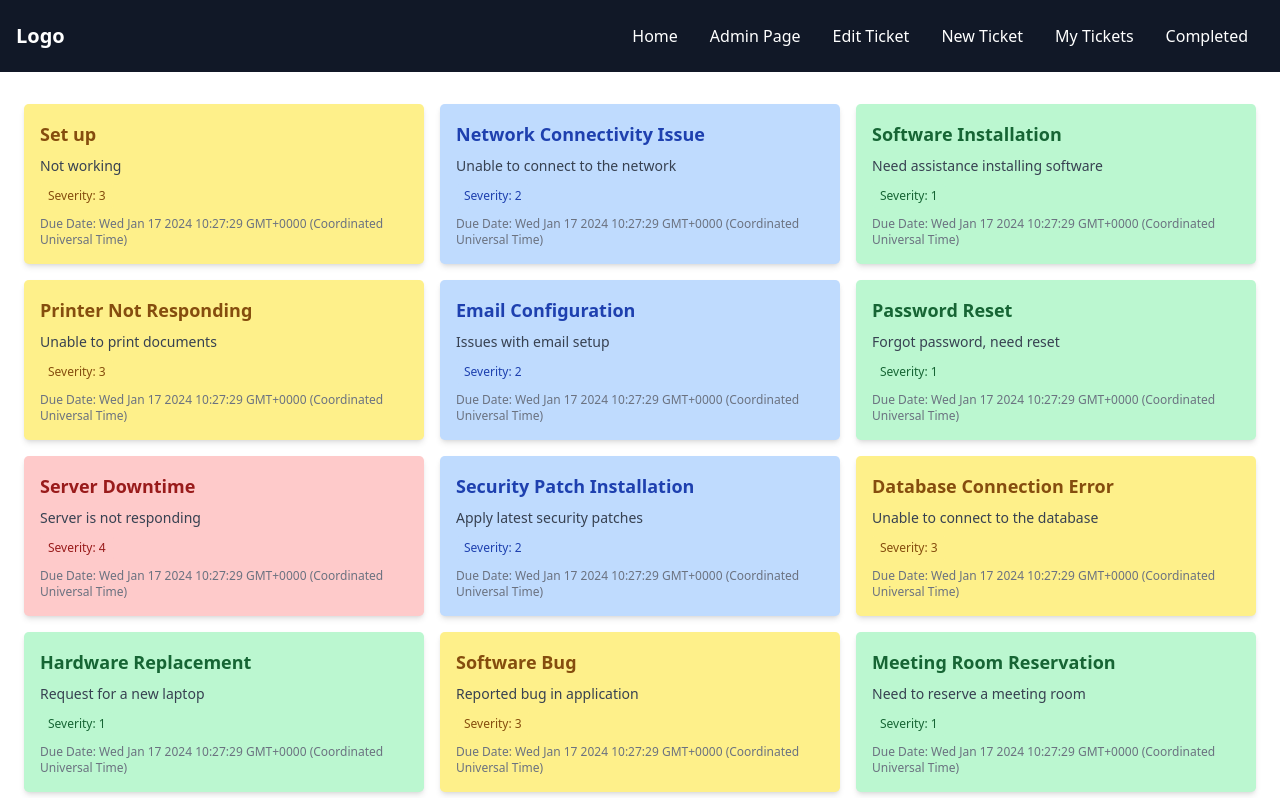
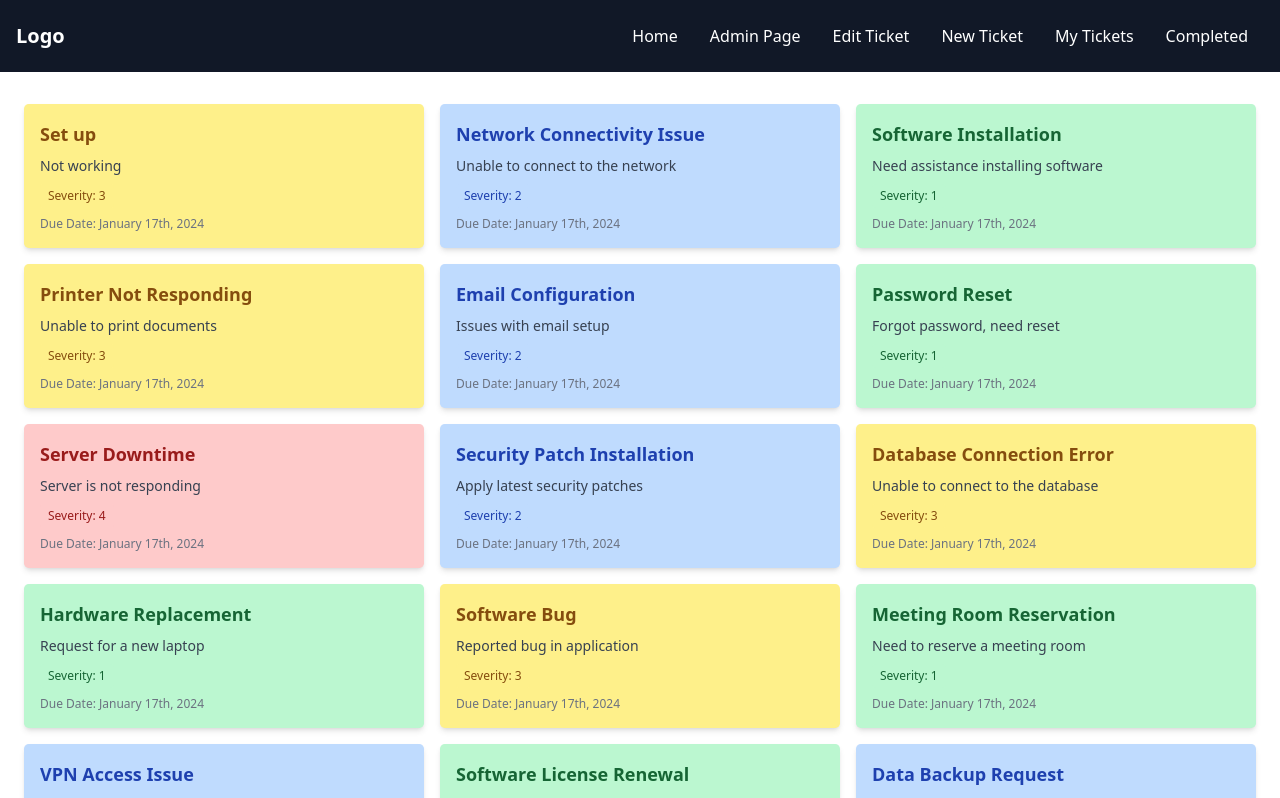
Before and after one commit to kruzuslabs/springboot-2418-ui, a Next.js app: page /tickets in a window 1280 px wide. Shown: the top 798 px of the page. Built offline with nearby package versions, Linux system fonts and the light colour scheme.

Commit message:
fixed stupid bug

```diff
--- a/src/pages/tickets/index.tsx
+++ b/src/pages/tickets/index.tsx
@@ -1,3 +1,4 @@
+"use client";
 /*
 TODO: Implement Get ALL Tickets for now, then refactor this for ADMINS with more info and
 for Users with regular info.
@@ -164,14 +165,14 @@ export default function Tickets() {
   };
 
   return (
+    <>
       <div className="flex justify-center p-6 mt-2 ">
         <div className="max-w-screen-xl w-full">
           <div className="grid gap-4 grid-cols-1 sm:grid-cols-2 md:grid-cols-3 lg:grid-cols-3 xl:grid-cols-3 justify-center">
             {AllTickets.map((ticket, index) => (
               <div
                 key={index}
-              className={`rounded-lg overflow-hidden shadow-md ${
-                getSeverityColor(ticket.severity)
+                className={`rounded-lg overflow-hidden shadow-md ${getSeverityColor(ticket.severity)
                   }`}
               >
                 <div className="p-4">
@@ -179,15 +180,14 @@ export default function Tickets() {
                   <p className="text-sm text-gray-700 mb-2">{ticket.content}</p>
                   <div className="flex items-center mb-2">
                     <span
-                    className={`px-2 py-1 text-xs rounded ${
-                      getSeverityColor(ticket.severity)
+                      className={`px-2 py-1 text-xs rounded ${getSeverityColor(ticket.severity)
                         }`}
                     >
                       Severity: {ticket.severity}
                     </span>
                   </div>
                   <p className="text-xs text-gray-500">
-                  Due Date: {ticket.dueDate.toString()}
+                    Due Date: {format(ticket.dueDate, "PPP")}
                   </p>
                 </div>
               </div>
@@ -195,5 +195,6 @@ export default function Tickets() {
           </div>
         </div>
       </div>
+    </>
   );
 }
```
Lines whose indentation alone changed are shown as unchanged.
